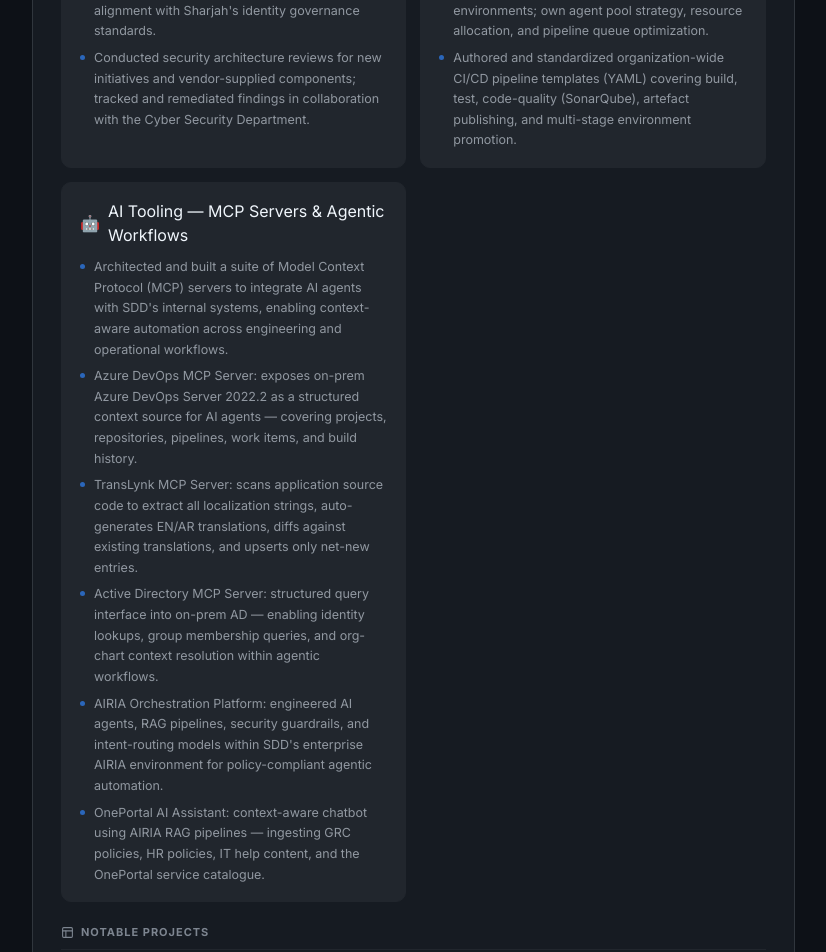
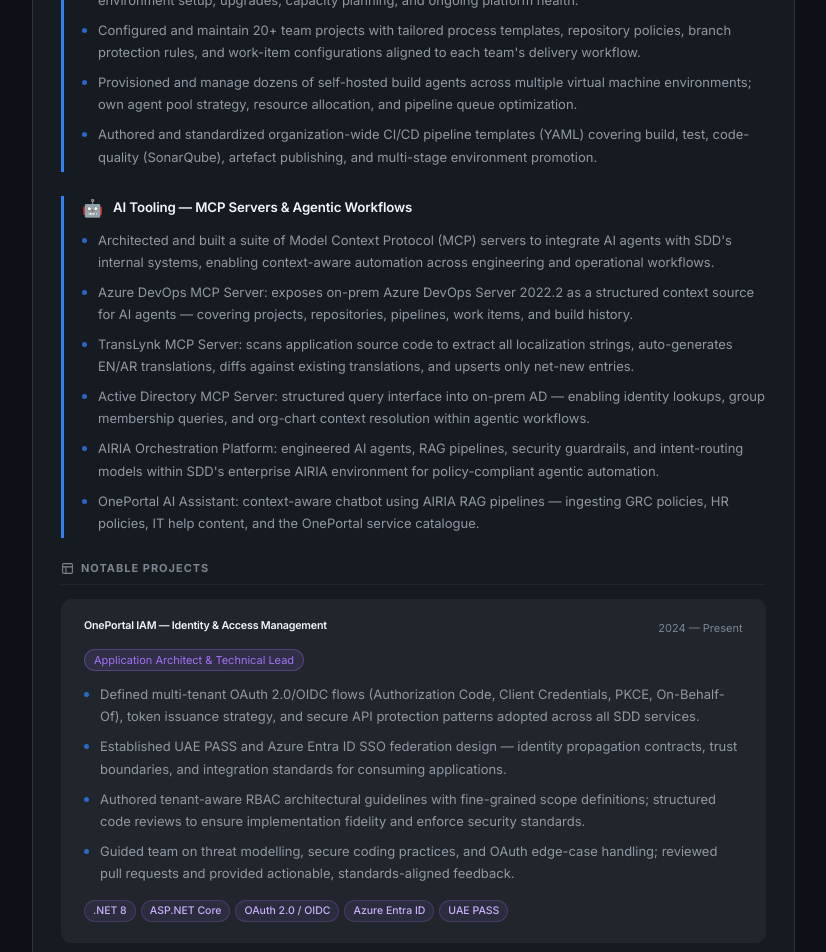
Before and after one commit to shakoorattari/shakoorattari.github.io, an Angular app: page /experience in a window 1280 px wide. Shown: the part 1660-2612 px from the top of the page, without its empty margins (108-934 px from the left). Built offline with nearby package versions, Linux system fonts and the light colour scheme.

Commit message:
feat(experience): refactor job and project sections for improved layout and styling

```diff
--- a/src/app/components/experience/experience.component.html
+++ b/src/app/components/experience/experience.component.html
@@ -69,33 +69,30 @@
           <!-- Expandable section -->
           <div class="job-details" [class.expanded]="job.showDetails">
 
-            <!-- Responsibility categories -->
+            <!-- Responsibility categories — single-column blocks -->
             <div class="categories-section" *ngIf="job.categories.length > 0">
               <div class="detail-section-label">
                 <svg xmlns="http://www.w3.org/2000/svg" width="13" height="13" viewBox="0 0 24 24" fill="none" stroke="currentColor" stroke-width="2" stroke-linecap="round" stroke-linejoin="round"><polyline points="9 11 12 14 22 4"></polyline><path d="M21 12v7a2 2 0 0 1-2 2H5a2 2 0 0 1-2-2V5a2 2 0 0 1 2-2h11"></path></svg>
                 Key Responsibilities
               </div>
-              <div class="detail-grid">
-                <div class="detail-card" *ngFor="let cat of job.categories">
-                  <div class="category-title">
-                    <span class="cat-icon">{{cat.icon}}</span>
+              <div class="resp-block" *ngFor="let cat of job.categories">
+                <h5 class="resp-block-title">
+                  <span class="icon">{{cat.icon}}</span>
                   <span>{{cat.title}}</span>
-                  </div>
+                </h5>
                 <ul class="bullet-list">
                   <li *ngFor="let h of cat.highlights">{{h}}</li>
                 </ul>
               </div>
             </div>
-            </div>
 
-            <!-- Projects -->
+            <!-- Projects — single-column blocks -->
             <div class="projects-section" *ngIf="job.projects.length > 0">
               <div class="detail-section-label">
                 <svg xmlns="http://www.w3.org/2000/svg" width="13" height="13" viewBox="0 0 24 24" fill="none" stroke="currentColor" stroke-width="2" stroke-linecap="round" stroke-linejoin="round"><rect x="3" y="3" width="18" height="18" rx="2" ry="2"></rect><line x1="3" y1="9" x2="21" y2="9"></line><line x1="9" y1="21" x2="9" y2="9"></line></svg>
                 Notable Projects
               </div>
-              <div class="detail-grid">
-                <div class="detail-card" *ngFor="let project of job.projects">
+              <div class="project-block" *ngFor="let project of job.projects">
                 <div class="proj-header">
                   <h6 class="project-name">{{project.name}}</h6>
                   <span class="project-period">{{project.period}}</span>
@@ -106,7 +103,6 @@
                 </ul>
                 <div class="proj-stack">
                   <span *ngFor="let tech of project.stack">{{tech}}</span>
-                  </div>
                 </div>
               </div>
             </div>
--- a/src/app/components/experience/experience.component.scss
+++ b/src/app/components/experience/experience.component.scss
@@ -75,10 +75,6 @@
 
 .job-details { max-height: 0; overflow: hidden; transition: max-height .5s cubic-bezier(.4,0,.2,1); &.expanded { max-height: 8000px } }
 
-.category-title {
-  display: flex; align-items: center; gap: 8px; font: 700 12.5px inherit; color: var(--gh-fg-default); margin: 0;
-}
-
 .proj-header { display: flex; align-items: flex-start; justify-content: space-between; gap: 10px }
 
 .project-name { font: 700 13px/1.4 inherit; color: var(--gh-fg-default); margin: 0 }
--- a/src/styles.scss
+++ b/src/styles.scss
@@ -473,36 +473,20 @@
 
 .detail-section-label svg { flex-shrink: 0 }
 
-.detail-grid {
-  display: grid;
-  grid-template-columns: 1fr 1fr;
-  gap: 14px;
-}
-
-.detail-card {
-  background: var(--gh-canvas-overlay);
-  border: 1px solid var(--gh-border-muted);
-  border-radius: 10px;
-  padding: 16px 18px;
-  display: flex;
-  flex-direction: column;
-  gap: 10px;
-}
-
 .bullet-list {
   list-style: none;
   padding: 0;
   margin: 0;
   display: flex;
   flex-direction: column;
-  gap: 6px;
+  gap: 8px;
 }
 
 .bullet-list li {
   position: relative;
-  padding-left: 14px;
-  font-size: 12.5px;
-  line-height: 1.65;
+  padding-left: 16px;
+  font-size: 13px;
+  line-height: 1.7;
   color: var(--gh-fg-muted);
 }
 
@@ -510,12 +494,12 @@
   content: '';
   position: absolute;
   left: 0;
-  top: 7px;
+  top: 9px;
   width: 5px;
   height: 5px;
   border-radius: 50%;
   background: var(--gh-accent-fg);
-  opacity: .7;
+  opacity: .75;
 }
 
 .proj-role {
@@ -528,6 +512,44 @@
   align-self: flex-start;
 }
 
-@media (max-width: 900px) {
-  .detail-grid { grid-template-columns: 1fr }
+/* Responsibility blocks — single-column, accent-bar layout */
+.resp-block {
+  position: relative;
+  padding: 4px 0 4px 18px;
+  margin-bottom: 24px;
+  border-left: 3px solid var(--gh-accent-fg);
 }
+
+.resp-block:last-child { margin-bottom: 0 }
+
+.resp-block-title {
+  display: flex;
+  align-items: center;
+  gap: 10px;
+  font: 700 14.5px/1.4 inherit;
+  color: var(--gh-fg-default);
+  margin: 0 0 12px;
+  letter-spacing: -.01em;
+}
+
+.resp-block-title .icon { font-size: 17px; line-height: 1 }
+
+/* Project blocks — single-column premium cards */
+.project-block {
+  background: var(--gh-canvas-overlay);
+  border: 1px solid var(--gh-border-muted);
+  border-radius: 10px;
+  padding: 20px 22px;
+  margin-bottom: 14px;
+  display: flex;
+  flex-direction: column;
+  gap: 12px;
+  transition: border-color .2s ease, background .2s ease;
+}
+
+.project-block:last-child { margin-bottom: 0 }
+
+.project-block:hover {
+  border-color: var(--gh-accent-muted);
+  background: var(--gh-canvas-elevated);
+}
```
Lines whose indentation alone changed are shown as unchanged.
